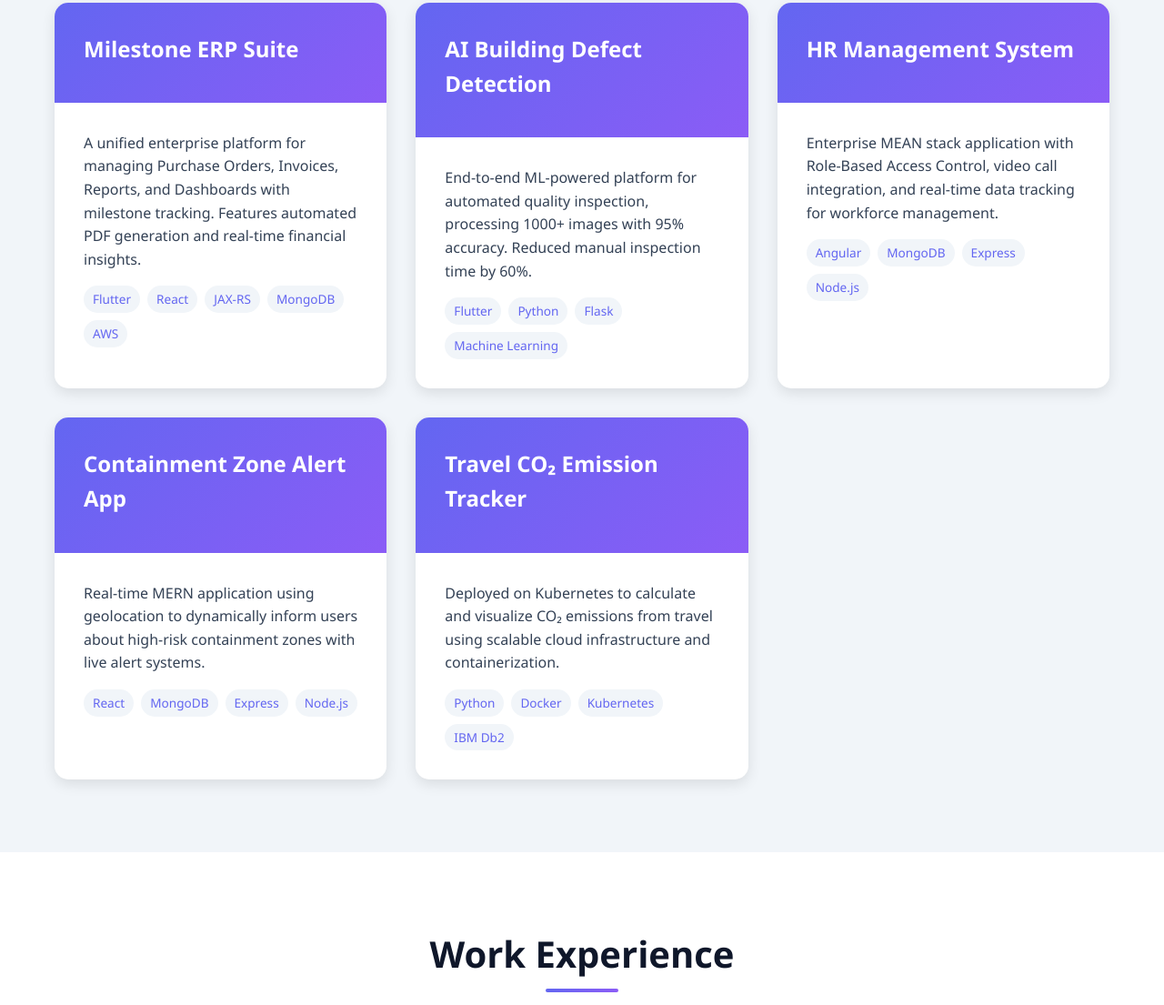
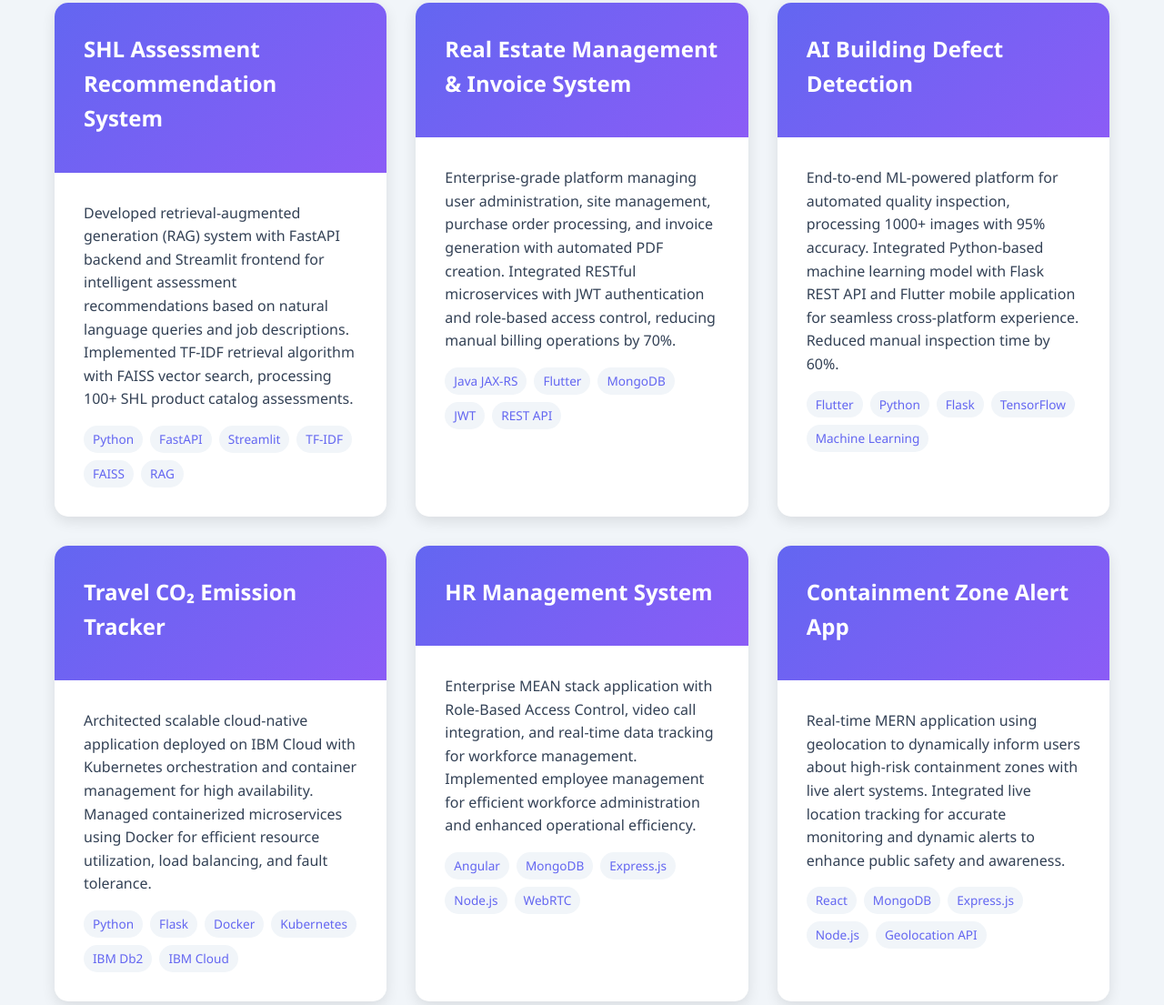
Before and after one commit to SiddharthChitrala/SiddharthChitrala.github.io, a plain HTML site: page index.html in a window 1280 px wide. Shown: the part 1915-3020 px from the top of the page at 91% size. Drawn offline with Linux system fonts and the light colour scheme.

Commit message:
Revise project details in the Projects Section
Updated project descriptions and titles in the Projects Section. Added new projects and refined existing project details to enhance clarity and relevance.

```diff
--- a/index.html
+++ b/index.html
@@ -611,23 +611,40 @@
         </div>
     </section>
 
-    <!-- Projects Section -->
+<!-- Projects Section -->
     <section id="projects">
         <div class="container">
             <h2 class="section-title">Featured Projects</h2>
             <div class="projects-grid">
                 <div class="project-card">
                     <div class="project-header">
-                        <h3>Milestone ERP Suite</h3>
+                        <h3>SHL Assessment Recommendation System</h3>
                     </div>
                     <div class="project-body">
-                        <p>A unified enterprise platform for managing Purchase Orders, Invoices, Reports, and Dashboards with milestone tracking. Features automated PDF generation and real-time financial insights.</p>
+                        <p>Developed retrieval-augmented generation (RAG) system with FastAPI backend and Streamlit frontend for intelligent assessment recommendations based on natural language queries and job descriptions. Implemented TF-IDF retrieval algorithm with FAISS vector search, processing 100+ SHL product catalog assessments.</p>
                         <div class="tech-stack">
+                            <span class="tech-badge">Python</span>
+                            <span class="tech-badge">FastAPI</span>
+                            <span class="tech-badge">Streamlit</span>
+                            <span class="tech-badge">TF-IDF</span>
+                            <span class="tech-badge">FAISS</span>
+                            <span class="tech-badge">RAG</span>
+                        </div>
+                    </div>
+                </div>
+
+                <div class="project-card">
+                    <div class="project-header">
+                        <h3>Real Estate Management & Invoice System</h3>
+                    </div>
+                    <div class="project-body">
+                        <p>Enterprise-grade platform managing user administration, site management, purchase order processing, and invoice generation with automated PDF creation. Integrated RESTful microservices with JWT authentication and role-based access control, reducing manual billing operations by 70%.</p>
+                        <div class="tech-stack">
+                            <span class="tech-badge">Java JAX-RS</span>
                             <span class="tech-badge">Flutter</span>
-                            <span class="tech-badge">React</span>
-                            <span class="tech-badge">JAX-RS</span>
                             <span class="tech-badge">MongoDB</span>
-                            <span class="tech-badge">AWS</span>
+                            <span class="tech-badge">JWT</span>
+                            <span class="tech-badge">REST API</span>
                         </div>
                     </div>
                 </div>
@@ -637,12 +654,30 @@
                         <h3>AI Building Defect Detection</h3>
                     </div>
                     <div class="project-body">
-                        <p>End-to-end ML-powered platform for automated quality inspection, processing 1000+ images with 95% accuracy. Reduced manual inspection time by 60%.</p>
+                        <p>End-to-end ML-powered platform for automated quality inspection, processing 1000+ images with 95% accuracy. Integrated Python-based machine learning model with Flask REST API and Flutter mobile application for seamless cross-platform experience. Reduced manual inspection time by 60%.</p>
                         <div class="tech-stack">
                             <span class="tech-badge">Flutter</span>
                             <span class="tech-badge">Python</span>
                             <span class="tech-badge">Flask</span>
+                            <span class="tech-badge">TensorFlow</span>
                             <span class="tech-badge">Machine Learning</span>
+                        </div>
+                    </div>
+                </div>
+
+                <div class="project-card">
+                    <div class="project-header">
+                        <h3>Travel CO₂ Emission Tracker</h3>
+                    </div>
+                    <div class="project-body">
+                        <p>Architected scalable cloud-native application deployed on IBM Cloud with Kubernetes orchestration and container management for high availability. Managed containerized microservices using Docker for efficient resource utilization, load balancing, and fault tolerance.</p>
+                        <div class="tech-stack">
+                            <span class="tech-badge">Python</span>
+                            <span class="tech-badge">Flask</span>
+                            <span class="tech-badge">Docker</span>
+                            <span class="tech-badge">Kubernetes</span>
+                            <span class="tech-badge">IBM Db2</span>
+                            <span class="tech-badge">IBM Cloud</span>
                         </div>
                     </div>
                 </div>
@@ -652,12 +687,13 @@
                         <h3>HR Management System</h3>
                     </div>
                     <div class="project-body">
-                        <p>Enterprise MEAN stack application with Role-Based Access Control, video call integration, and real-time data tracking for workforce management.</p>
+                        <p>Enterprise MEAN stack application with Role-Based Access Control, video call integration, and real-time data tracking for workforce management. Implemented employee management for efficient workforce administration and enhanced operational efficiency.</p>
                         <div class="tech-stack">
                             <span class="tech-badge">Angular</span>
                             <span class="tech-badge">MongoDB</span>
-                            <span class="tech-badge">Express</span>
+                            <span class="tech-badge">Express.js</span>
                             <span class="tech-badge">Node.js</span>
+                            <span class="tech-badge">WebRTC</span>
                         </div>
                     </div>
                 </div>
@@ -667,27 +703,44 @@
                         <h3>Containment Zone Alert App</h3>
                     </div>
                     <div class="project-body">
-                        <p>Real-time MERN application using geolocation to dynamically inform users about high-risk containment zones with live alert systems.</p>
+                        <p>Real-time MERN application using geolocation to dynamically inform users about high-risk containment zones with live alert systems. Integrated live location tracking for accurate monitoring and dynamic alerts to enhance public safety and awareness.</p>
                         <div class="tech-stack">
                             <span class="tech-badge">React</span>
                             <span class="tech-badge">MongoDB</span>
-                            <span class="tech-badge">Express</span>
+                            <span class="tech-badge">Express.js</span>
                             <span class="tech-badge">Node.js</span>
+                            <span class="tech-badge">Geolocation API</span>
                         </div>
                     </div>
                 </div>
 
                 <div class="project-card">
                     <div class="project-header">
-                        <h3>Travel CO₂ Emission Tracker</h3>
+                        <h3>House Price Prediction</h3>
                     </div>
                     <div class="project-body">
-                        <p>Deployed on Kubernetes to calculate and visualize CO₂ emissions from travel using scalable cloud infrastructure and containerization.</p>
+                        <p>Examined housing market patterns through data analysis and Tableau, delivering insightful visualizations. Employed MySQL and Excel for data cleaning, preprocessing, and structured storage. Implemented statistical techniques and trend analysis to estimate property prices with accuracy.</p>
                         <div class="tech-stack">
-                            <span class="tech-badge">Python</span>
-                            <span class="tech-badge">Docker</span>
-                            <span class="tech-badge">Kubernetes</span>
-                            <span class="tech-badge">IBM Db2</span>
+                            <span class="tech-badge">Tableau</span>
+                            <span class="tech-badge">MySQL</span>
+                            <span class="tech-badge">Excel</span>
+                            <span class="tech-badge">Data Analysis</span>
+                        </div>
+                    </div>
+                </div>
+
+                <div class="project-card">
+                    <div class="project-header">
+                        <h3>US Mass Shooting Data Analysis</h3>
+                    </div>
+                    <div class="project-body">
+                        <p>Cleaned and processed large datasets for accuracy, creating interactive visualizations to identify trends using Tableau and IBM Data Analytics. Provided data-driven insights for research and policy discussions with comprehensive statistical analysis.</p>
+                        <div class="tech-stack">
+                            <span class="tech-badge">Tableau</span>
+                            <span class="tech-badge">IBM Analytics</span>
+                            <span class="tech-badge">MySQL</span>
+                            <span class="tech-badge">Excel</span>
+                            <span class="tech-badge">Data Visualization</span>
                         </div>
                     </div>
                 </div>
```
